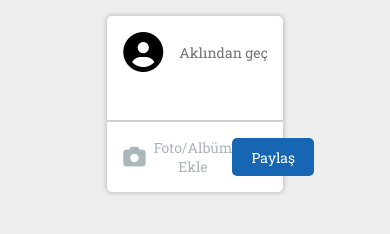
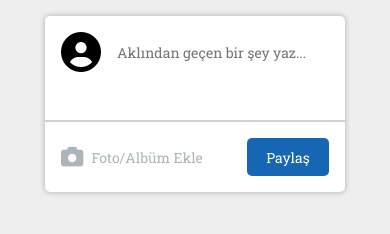
Before and after one commit to socialcoding0/discord-fu-3, a website: page index.html in a window 390 px wide. Drawn offline with Linux system fonts and the light colour scheme.

Commit message:
discord-fu-3

```diff
--- a/scss/style.scss
+++ b/scss/style.scss
@@ -26,10 +26,12 @@ body {
   }
 
   main {
-    width: 45%;
+    width: 40%;
     margin: auto;
     margin-top: 1rem;
     margin-bottom: 1rem;
+    max-width: 500px;
+    min-width: 500px;
 
     .container {
       background-color: #fff;
@@ -163,7 +165,7 @@ body {
           width: 100%;
           height: 250px;
           border-radius: 5px;
-          overflow: hidden;
+
           background-color: #bdbdbd;
 
           img {
@@ -214,3 +216,16 @@ body {
     }
   }
 }
+
+@media screen and (max-width: 600px) {
+  main {
+    max-width: none;
+    min-width: 300px !important;
+
+    .pd-interaction {
+      span {
+        display: none;
+      }
+    }
+  }
+}
```
Also changed, not shown: css/style.css.
